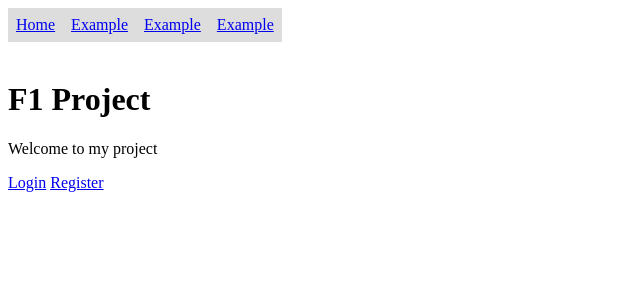
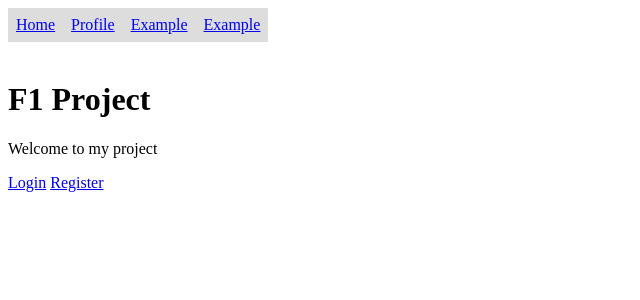
Before and after one commit to andreifurculesteanu/F1Project, a Flask app: page / in a window 1280 px wide. Shown: the top 300 px of the page, without its empty margins (0-640 px from the left). Run offline with Flask 2, Linux system fonts and the light colour scheme.

Commit message:
profile added to menu

```diff
--- a/src/templates/base/base.html
+++ b/src/templates/base/base.html
@@ -9,7 +9,7 @@
 
 <ul>
     <li><a href="/">Home</a></li>
-    <li><a href="#">Example</a></li>
+    <li><a href="/profile">Profile</a></li>
     <li><a href="#">Example</a></li>
     <li><a href="#">Example</a></li>
 </ul>
```
